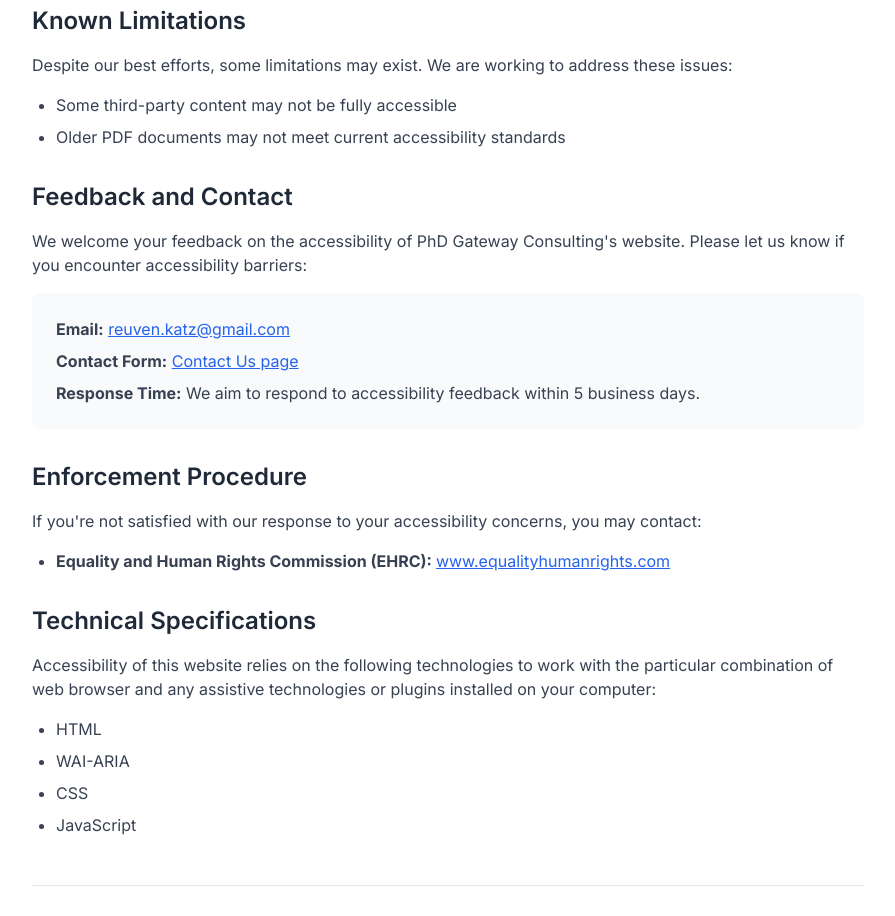
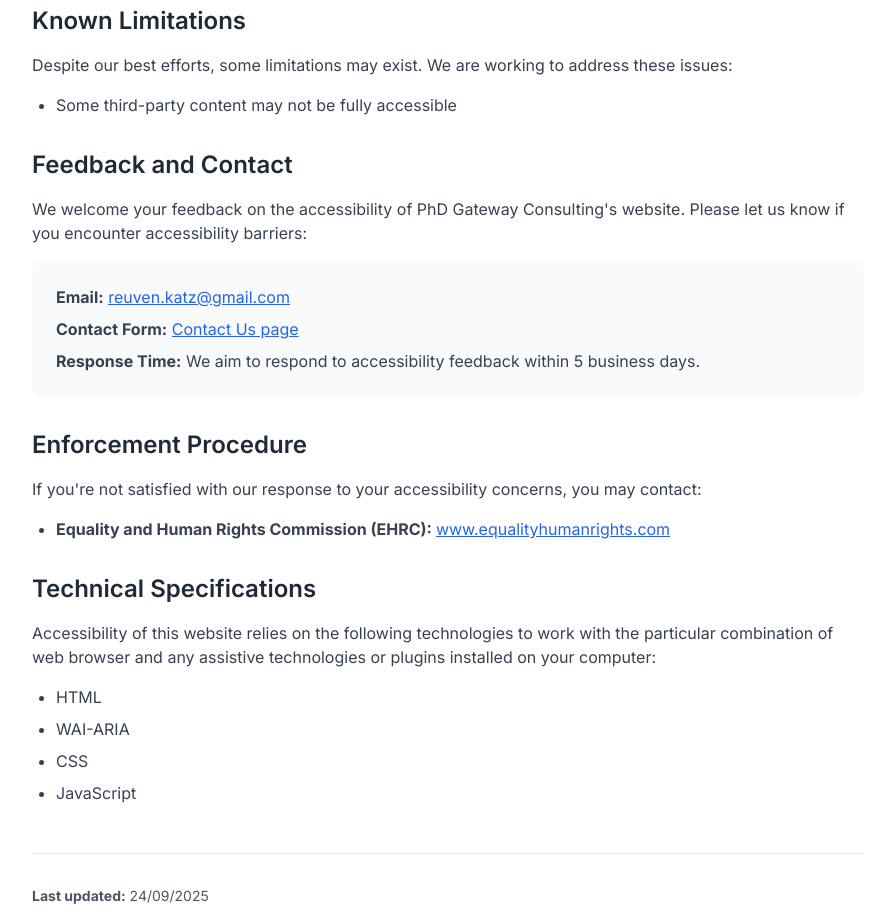
Before and after one commit to ReuvenKatz/pathway-nexus-gateway1, a React (Vite) app: page /accessibility in a window 1280 px wide. Shown: the part 1360-2276 px from the top of the page, without its empty margins (192-1087 px from the left). Built offline with nearby package versions, Linux system fonts and the light colour scheme; a web font is replaced by a local one.

Commit message:
Remove sentence from accessibility page

```diff
--- a/src/pages/AccessibilityStatement.tsx
+++ b/src/pages/AccessibilityStatement.tsx
@@ -73,7 +73,6 @@ const AccessibilityStatement = () => {
             </p>
             <ul className="list-disc pl-6 text-gray-700 space-y-2 mb-4">
               <li>Some third-party content may not be fully accessible</li>
-              <li>Older PDF documents may not meet current accessibility standards</li>
             </ul>
           </section>
 
```
